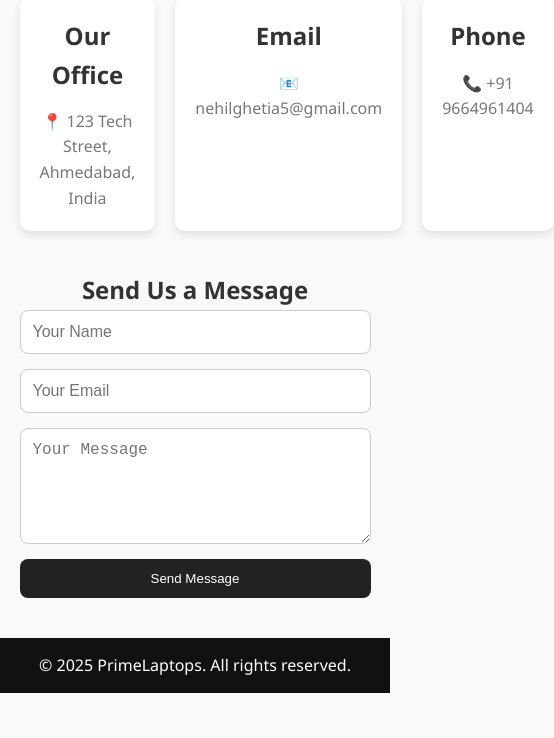
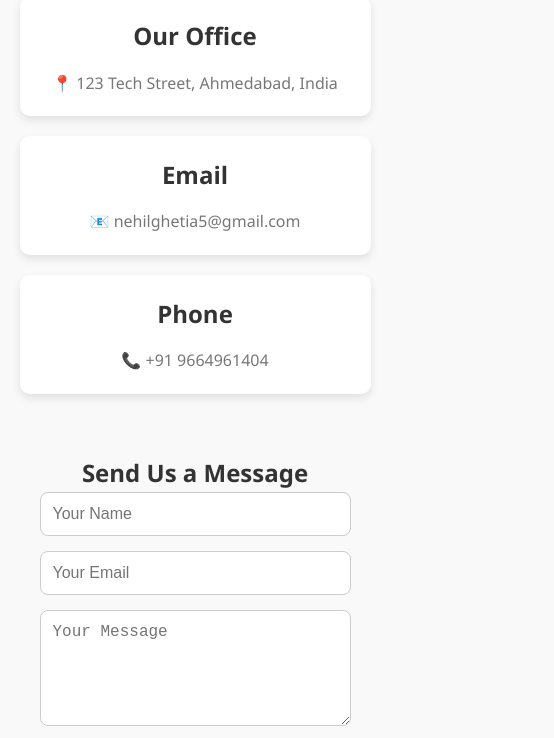
Before and after one commit to Nehilghetia/Laptop, a plain HTML site: page contact.html in a window 390 px wide. Shown: the part 323-1061 px from the top of the page, 554 px wide, since content can reach past the window. Before the commit the page ends 1016 px from the top, so only its background shows below. Drawn offline with Linux system fonts and the light colour scheme.

Commit message:
Update style.css

```diff
--- a/css/style.css
+++ b/css/style.css
@@ -404,6 +404,10 @@ footer {
     display: block;
   }
   .contact-info {
-        grid-template-columns: repeat(3, 1fr);
-    }
+    grid-template-columns: 1fr;
+  }
+
+  .contact-form {
+    padding: 20px;
+  }
 }
```
